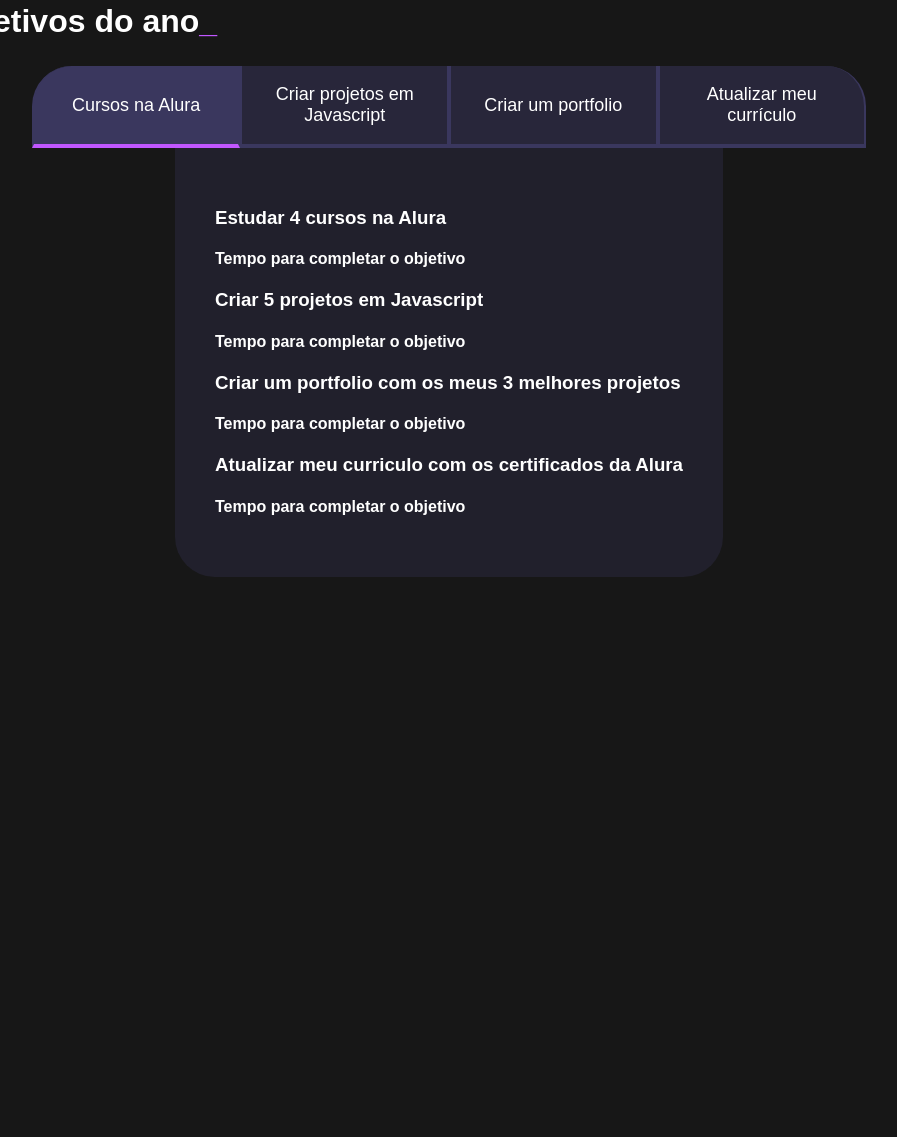
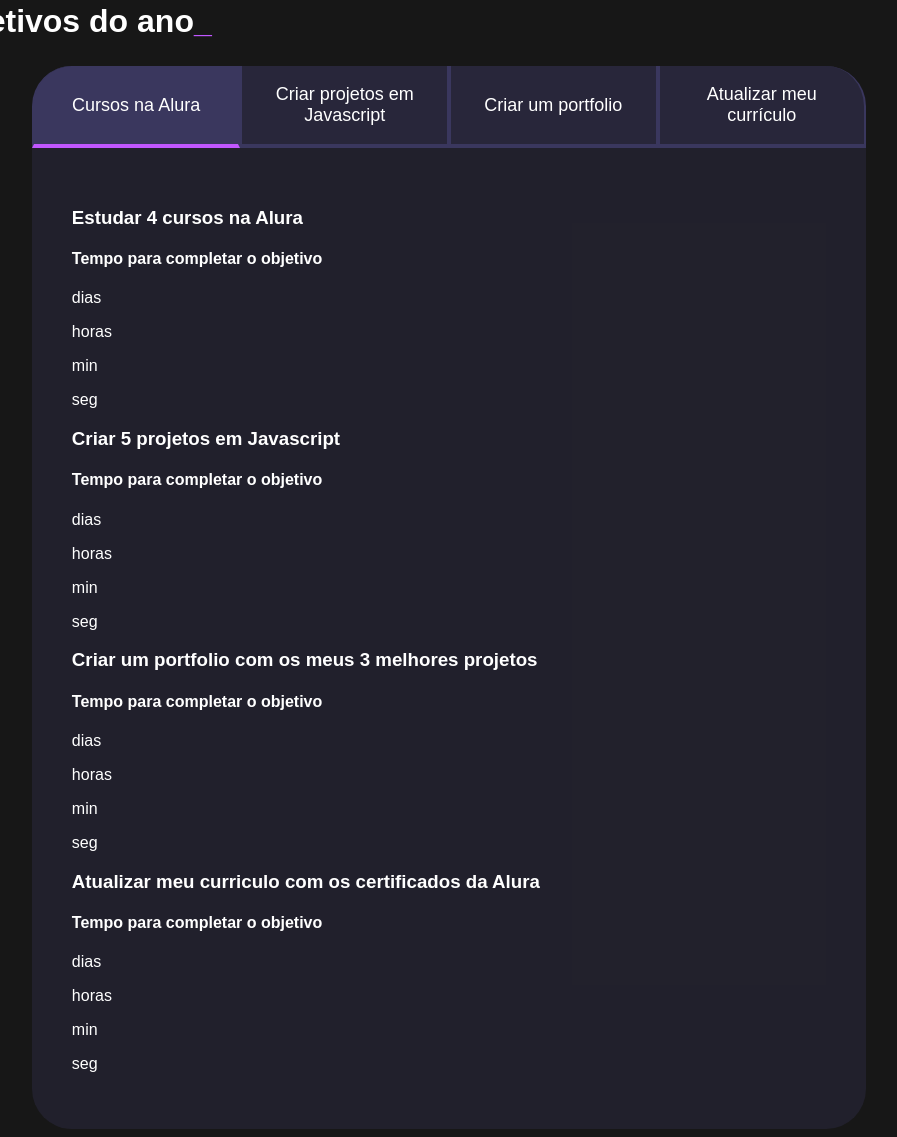
Before and after one commit to costakamila/aula-de-programa-o, a plain HTML site: page index.html in a window 1280 px wide. Shown: the part 32-1169 px from the top of the page, without its empty margins (191-1088 px from the left). Before the commit the page ends 800 px from the top, so only its background shows below. Drawn offline with Linux system fonts and the light colour scheme.

Commit message:
Update index.html

```diff
--- a/index.html
+++ b/index.html
@@ -1,18 +1,17 @@
 <!DOCTYPE html>
 <html lang="pt-br">
+
 <head>
     <meta charset="UTF-8">
-    <meta http-equiv="X-UA-Compatible" content="IE=edge">
     <meta name="viewport" content="width=device-width, initial-scale=1.0">
-    <title>Document</title>
+    <title>Meus objetivos do ano</title>
     <link rel="stylesheet" href="style.css">
-
-
 </head>
 
 <body>
     <section class="conteudo-principal">
-        <h2 class="titulo-principal">Meus Objetivos do ano<span>_</span></h2>
+        <h2 class="titulo-principal">Meus objetivos do ano<span>_</span></h2>
+        <div class="conteudo">
             <div class="botoes">
                 <button class="botao ativo">Cursos na Alura</button>
                 <button class="botao">Criar projetos em Javascript</button>
@@ -20,28 +19,98 @@
                 <button class="botao">Atualizar meu currículo</button>
             </div>
             <div class="abas-textos">
-            <div class="aba-conteudo">
+                <div class="aba-conteudo ativo">
                     <h3 class="aba-conteudo-titulo-principal">Estudar 4 cursos na Alura</h3>
                     <h4 class="aba-conteudo-titulo-secundario">Tempo para completar o objetivo</h4>
+                    <div class="contador">
+                        <div class="contador-digito">
+                            <p class="contador-digito-numero" id="dias0"></p>
+                            <p class="contador-digito-texto">dias</p>
+                        </div>
+                        <div class="contador-digito">
+                            <p class="contador-digito-numero" id="horas0"></p>
+                            <p class="contador-digito-texto">horas</p>
+                        </div>
+                        <div class="contador-digito">
+                            <p class="contador-digito-numero" id="min0"></p>
+                            <p class="contador-digito-texto">min</p>
+                        </div>
+                        <div class="contador-digito">
+                            <p class="contador-digito-numero" id="seg0"></p>
+                            <p class="contador-digito-texto">seg</p>
+                        </div>
+                    </div>
                 </div>
                 <div class="aba-conteudo">
                     <h3 class="aba-conteudo-titulo-principal">Criar 5 projetos em Javascript</h3>
                     <h4 class="aba-conteudo-titulo-secundario">Tempo para completar o objetivo</h4>
+                    <div class="contador">
+                        <div class="contador-digito">
+                            <p class="contador-digito-numero" id="dias1"></p>
+                            <p class="contador-digito-texto">dias</p>
+                        </div>
+                        <div class="contador-digito">
+                            <p class="contador-digito-numero" id="horas1"></p>
+                            <p class="contador-digito-texto">horas</p>
+                        </div>
+                        <div class="contador-digito">
+                            <p class="contador-digito-numero" id="min1"></p>
+                            <p class="contador-digito-texto">min</p>
+                        </div>
+                        <div class="contador-digito">
+                            <p class="contador-digito-numero" id="seg1"></p>
+                            <p class="contador-digito-texto">seg</p>
+                        </div>
+                    </div>
                 </div>
                 <div class="aba-conteudo">
                     <h3 class="aba-conteudo-titulo-principal">Criar um portfolio com os meus 3 melhores projetos</h3>
                     <h4 class="aba-conteudo-titulo-secundario">Tempo para completar o objetivo</h4>
+                    <div class="contador">
+                        <div class="contador-digito">
+                            <p class="contador-digito-numero" id="dias2"></p>
+                            <p class="contador-digito-texto">dias</p>
+                        </div>
+                        <div class="contador-digito">
+                            <p class="contador-digito-numero" id="horas2"></p>
+                            <p class="contador-digito-texto">horas</p>
+                        </div>
+                        <div class="contador-digito">
+                            <p class="contador-digito-numero" id="min2"></p>
+                            <p class="contador-digito-texto">min</p>
+                        </div>
+                        <div class="contador-digito">
+                            <p class="contador-digito-numero" id="seg2"></p>
+                            <p class="contador-digito-texto">seg</p>
+                        </div>
+                    </div>
                 </div>
                 <div class="aba-conteudo">
                     <h3 class="aba-conteudo-titulo-principal">Atualizar meu curriculo com os certificados da Alura</h3>
                     <h4 class="aba-conteudo-titulo-secundario">Tempo para completar o objetivo</h4>
+                    <div class="contador">
+                        <div class="contador-digito">
+                            <p class="contador-digito-numero" id="dias3"></p>
+                            <p class="contador-digito-texto">dias</p>
+                        </div>
+                        <div class="contador-digito">
+                            <p class="contador-digito-numero" id="horas3"></p>
+                            <p class="contador-digito-texto">horas</p>
+                        </div>
+                        <div class="contador-digito">
+                            <p class="contador-digito-numero" id="min3"></p>
+                            <p class="contador-digito-texto">min</p>
+                        </div>
+                        <div class="contador-digito">
+                            <p class="contador-digito-numero" id="seg3"></p>
+                            <p class="contador-digito-texto">seg</p>
                         </div>
                     </div>
-
+                </div>
+            </div>
+        </div>
     </section>
     <script src="main.js"></script>
-
 </body>
 
-
 </html>
```
Lines whose indentation alone changed are shown as unchanged.
